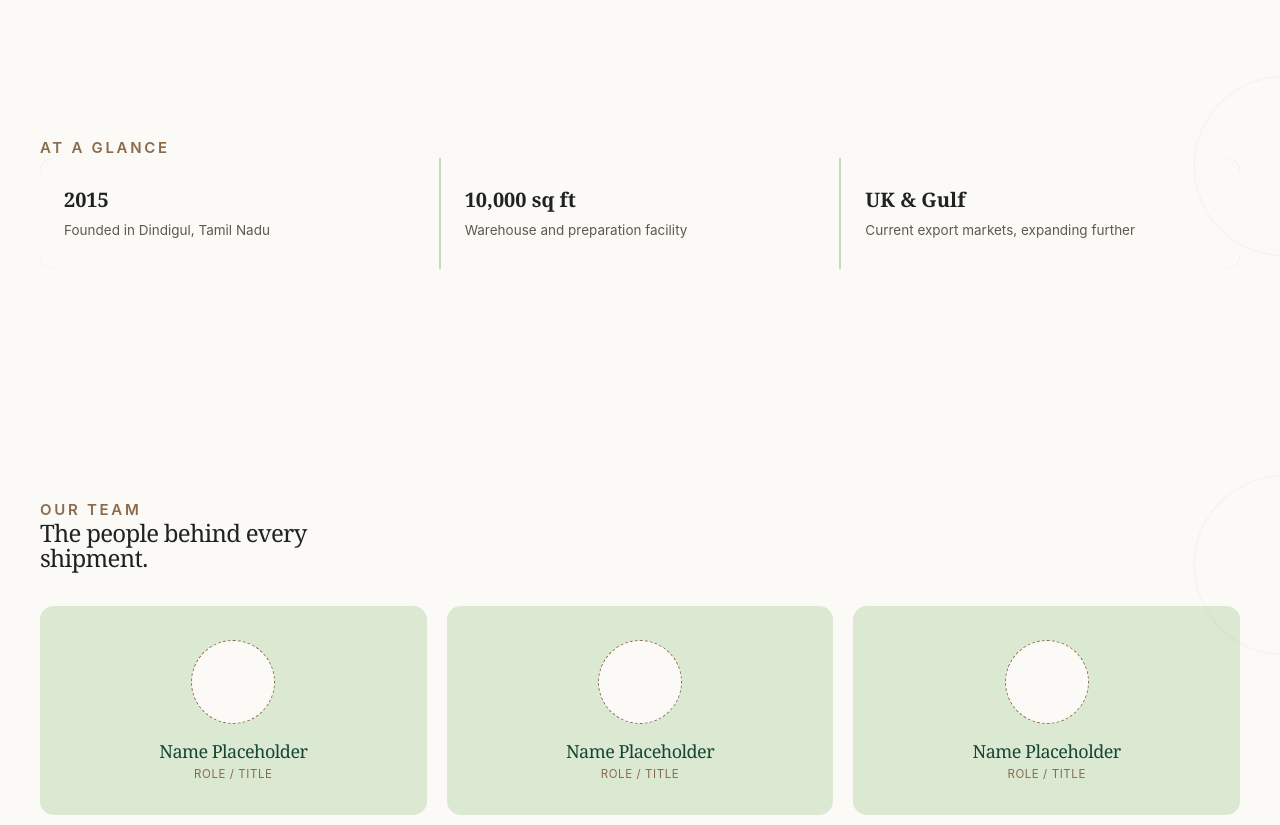
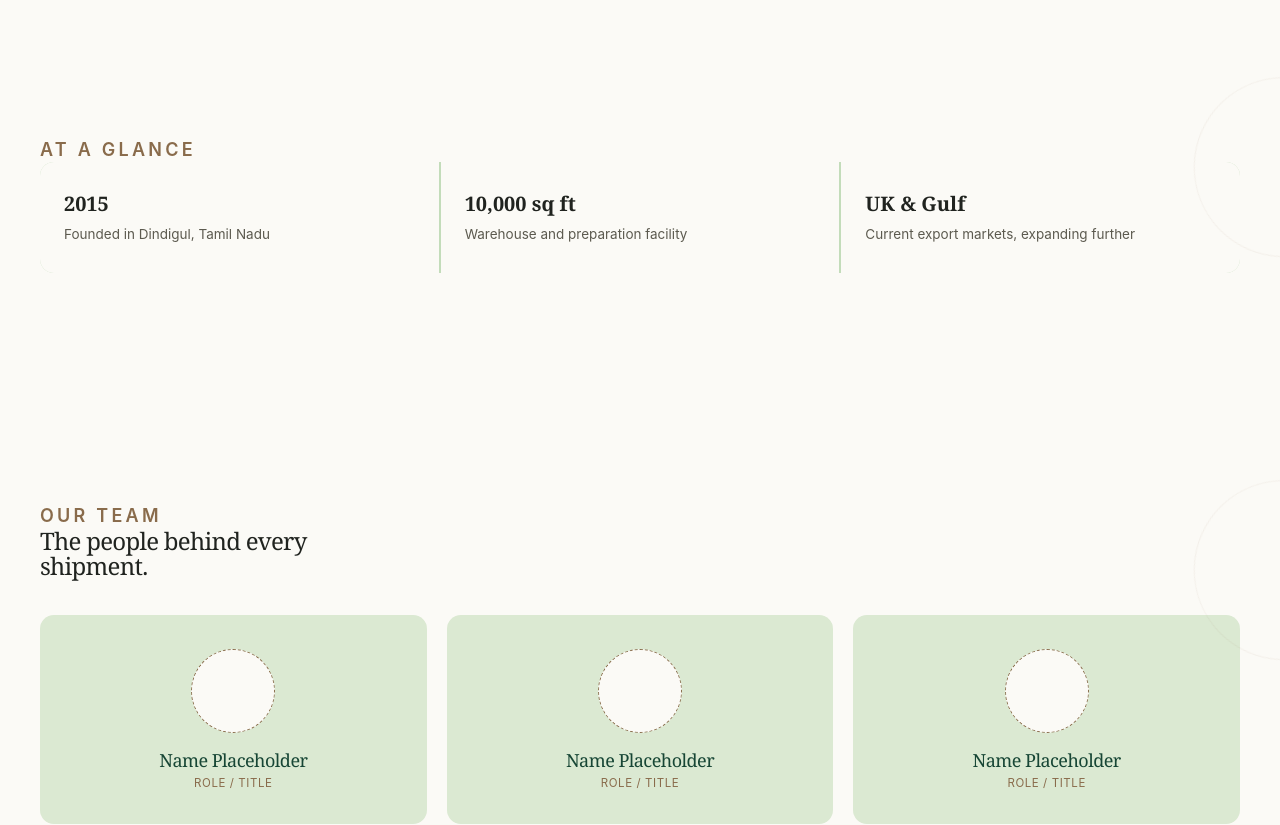
Before and after one commit to Lokesh-5618/sri-jothi-site, a React (Vite) app: page /about in a window 1280 px wide. Shown: the part 1420-2245 px from the top of the page. Built offline with nearby package versions, Linux system fonts and the light colour scheme.

Commit message:
Update index.css

```diff
--- a/src/index.css
+++ b/src/index.css
@@ -60,7 +60,7 @@ section { padding: var(--space-section) 0; }
 
 /* ---------- typography ---------- */
 .eyebrow {
-  font-size: 15px;
+  font-size: 18px;
   text-transform: uppercase;
   letter-spacing: .18em;
   color: var(--brown);
```
